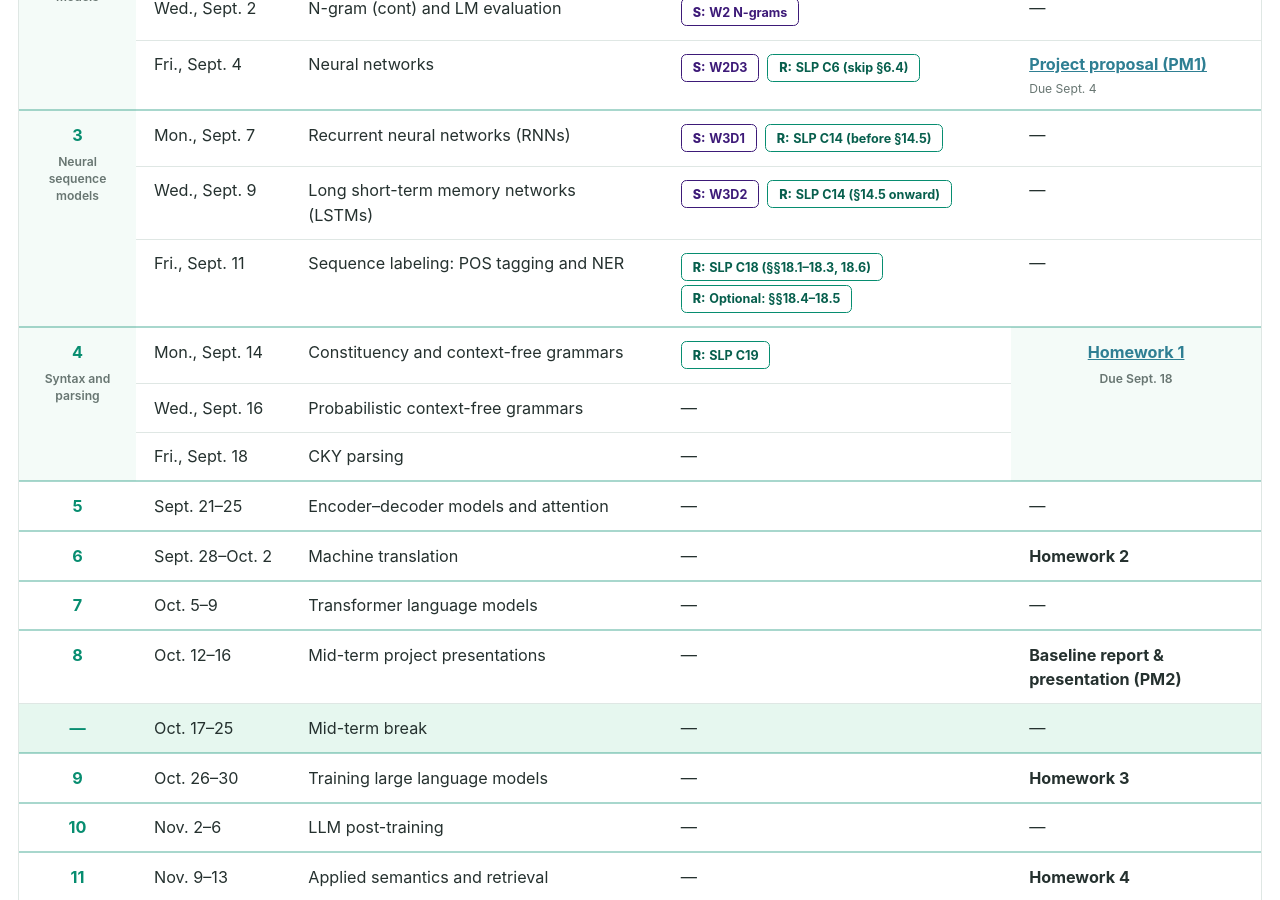
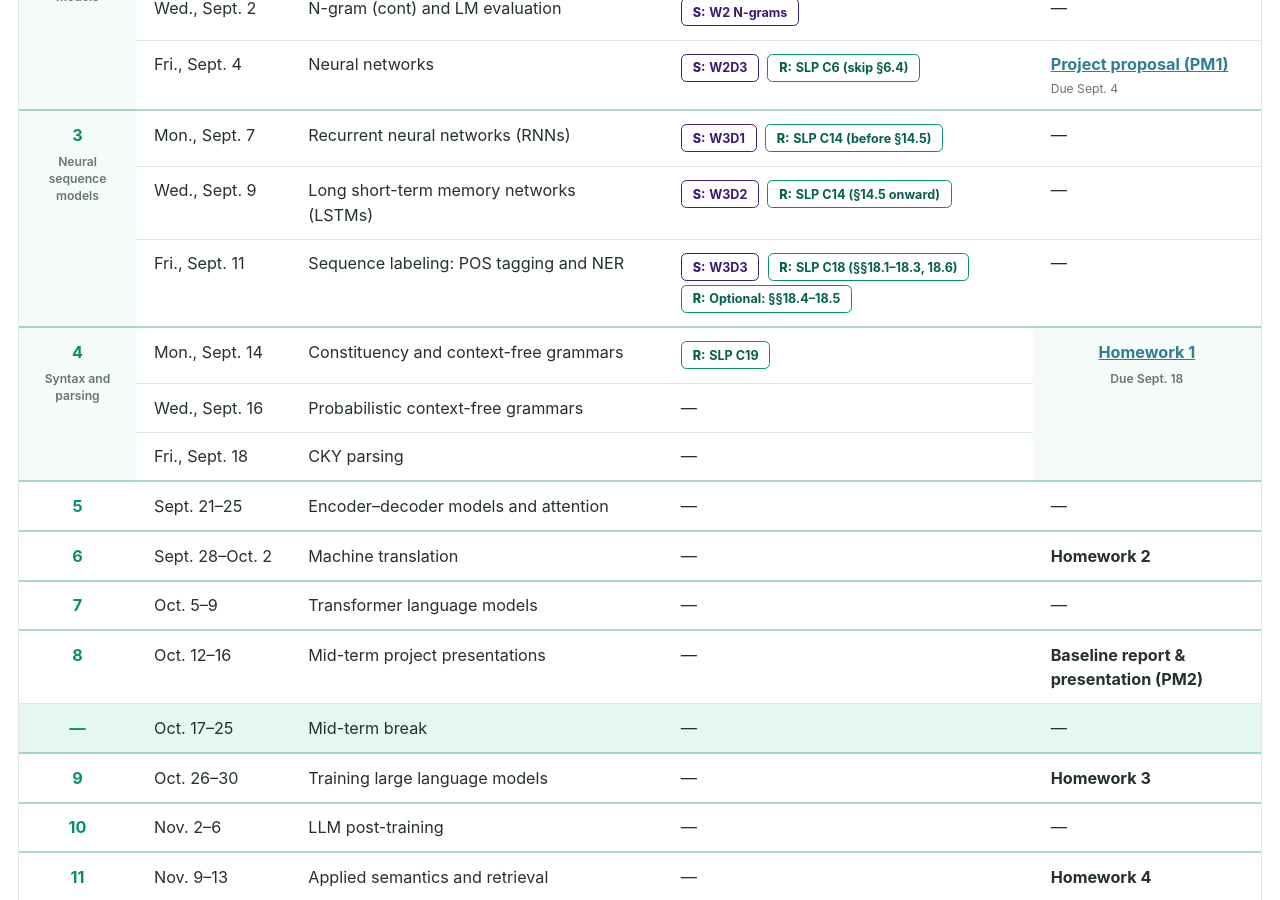
Before and after one commit to bnguyen5/bnguyen5.github.io, a Jekyll site: the page built from _pages/nlp-fall-2026.md, in a window 1280 px wide and 900 px high, scrolled down 2238 px. Built offline with Jekyll 4.4.1, drawn with Linux system fonts in a browser that asks for light colours.

Commit message:
Update nlp-fall-2026.md

```diff
--- a/_pages/nlp-fall-2026.md
+++ b/_pages/nlp-fall-2026.md
@@ -13,6 +13,7 @@ w2_slides_url: "https://docs.google.com/presentation/d/1SP3gUsdDbn7Tfk4sJUz0zkdU
 w2d3_slides_url: "https://docs.google.com/presentation/d/1TaNJRUnea12bMJM8sAwgteLY_X67bm2ooP3dxR27GGM/edit?usp=sharing"
 w3d1_slides_url: "https://docs.google.com/presentation/d/1cb9aBREV_fC28t6wI7S2XbwjUNURXRIOcCskpcnjfAE/edit?usp=sharing"
 w3d2_slides_url: "https://drive.google.com/file/d/1j2eZV5eJFz6K-WFNwp3T-61AIXzuuHcI/view?usp=sharing"
+w3d3_slides_url: "https://drive.google.com/file/d/1smrin3Z-W09ERO6bbb7uQKqR90v0AhYl/view?usp=sharing"
 pm1_description_url: "https://docs.google.com/document/d/11qZpMnT9W837qiWsfr5sR6l8rXaI7J0xmVFmOfPDXbI/edit?usp=sharing"
 hw1_url: "https://colab.research.google.com/drive/1jUs4f98pAUknLC0Zm8-OHmj4XDAI4IC2?usp=sharing"
 ---
@@ -138,7 +139,7 @@ hw1_url: "https://colab.research.google.com/drive/1jUs4f98pAUknLC0Zm8-OHmj4XDAI4
 
           <tr class="course-week-start"><td rowspan="3"><strong>3</strong><small>Neural sequence models</small></td><td>Mon., Sept. 7</td><td><strong>Recurrent neural networks (RNNs)</strong></td><td>{% if page.w3d1_slides_url != "" %}<a class="course-tag course-tag--slides" href="{{ page.w3d1_slides_url }}" target="_blank" rel="noopener">W3D1</a>{% else %}<span class="course-tag course-tag--slides">W3D1</span>{% endif %} <a class="course-tag course-tag--reading" href="https://web.stanford.edu/~jurafsky/slp3/14.pdf" target="_blank" rel="noopener">SLP C14 (before §14.5)</a></td><td>—</td></tr>
           <tr><td>Wed., Sept. 9</td><td><strong>Long short-term memory networks (LSTMs)</strong></td><td>{% if page.w3d2_slides_url != "" %}<a class="course-tag course-tag--slides" href="{{ page.w3d2_slides_url }}" target="_blank" rel="noopener">W3D2</a>{% else %}<span class="course-tag course-tag--slides">W3D2</span>{% endif %} <a class="course-tag course-tag--reading" href="https://web.stanford.edu/~jurafsky/slp3/14.pdf" target="_blank" rel="noopener">SLP C14 (§14.5 onward)</a></td><td>—</td></tr>
-          <tr><td>Fri., Sept. 11</td><td><strong>Sequence labeling: POS tagging and NER</strong></td><td><a class="course-tag course-tag--reading" href="https://web.stanford.edu/~jurafsky/slp3/18.pdf" target="_blank" rel="noopener">SLP C18 (§§18.1–18.3, 18.6)</a> <a class="course-tag course-tag--reading" href="https://web.stanford.edu/~jurafsky/slp3/18.pdf#page=8" target="_blank" rel="noopener">Optional: §§18.4–18.5</a></td><td>—</td></tr>
+          <tr><td>Fri., Sept. 11</td><td><strong>Sequence labeling: POS tagging and NER</strong></td><td>{% if page.w3d3_slides_url != "" %}<a class="course-tag course-tag--slides" href="{{ page.w3d3_slides_url }}" target="_blank" rel="noopener">W3D3</a>{% else %}<span class="course-tag course-tag--slides">W3D3</span>{% endif %} <a class="course-tag course-tag--reading" href="https://web.stanford.edu/~jurafsky/slp3/18.pdf" target="_blank" rel="noopener">SLP C18 (§§18.1–18.3, 18.6)</a> <a class="course-tag course-tag--reading" href="https://web.stanford.edu/~jurafsky/slp3/18.pdf#page=8" target="_blank" rel="noopener">Optional: §§18.4–18.5</a></td><td>—</td></tr>
           <tr class="course-week-start"><td rowspan="3"><strong>4</strong><small>Syntax and parsing</small></td><td>Mon., Sept. 14</td><td><strong>Constituency and context-free grammars</strong></td><td><a class="course-tag course-tag--reading" href="https://web.stanford.edu/~jurafsky/slp3/19.pdf" target="_blank" rel="noopener">SLP C19</a></td><td rowspan="3">{% if page.hw1_url != "" %}<a href="{{ page.hw1_url }}" target="_blank" rel="noopener"><strong>Homework 1</strong></a>{% else %}<strong>Homework 1</strong>{% endif %}<small>Due Sept. 18</small></td></tr>
           <tr><td>Wed., Sept. 16</td><td><strong>Probabilistic context-free grammars</strong></td><td>—</td></tr>
           <tr><td>Fri., Sept. 18</td><td><strong>CKY parsing</strong></td><td>—</td></tr>
```
